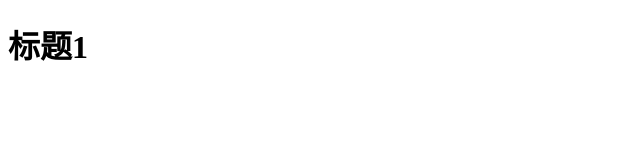
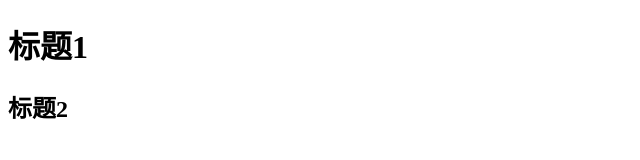
Before and after one commit to LamborYoung/lamboryoung.github.io, a plain HTML site: page index.html in a window 1280 px wide. Shown: the whole page, without its empty margins (0-640 px from the left). Drawn offline with Linux system fonts and the light colour scheme.

Commit message:
更新index.html

```diff
--- a/index.html
+++ b/index.html
@@ -8,5 +8,7 @@
 </head>
 <body>
     <h1>标题1</h1>
+
+    <h2>标题2</h2>
 </body>
 </html>
```
